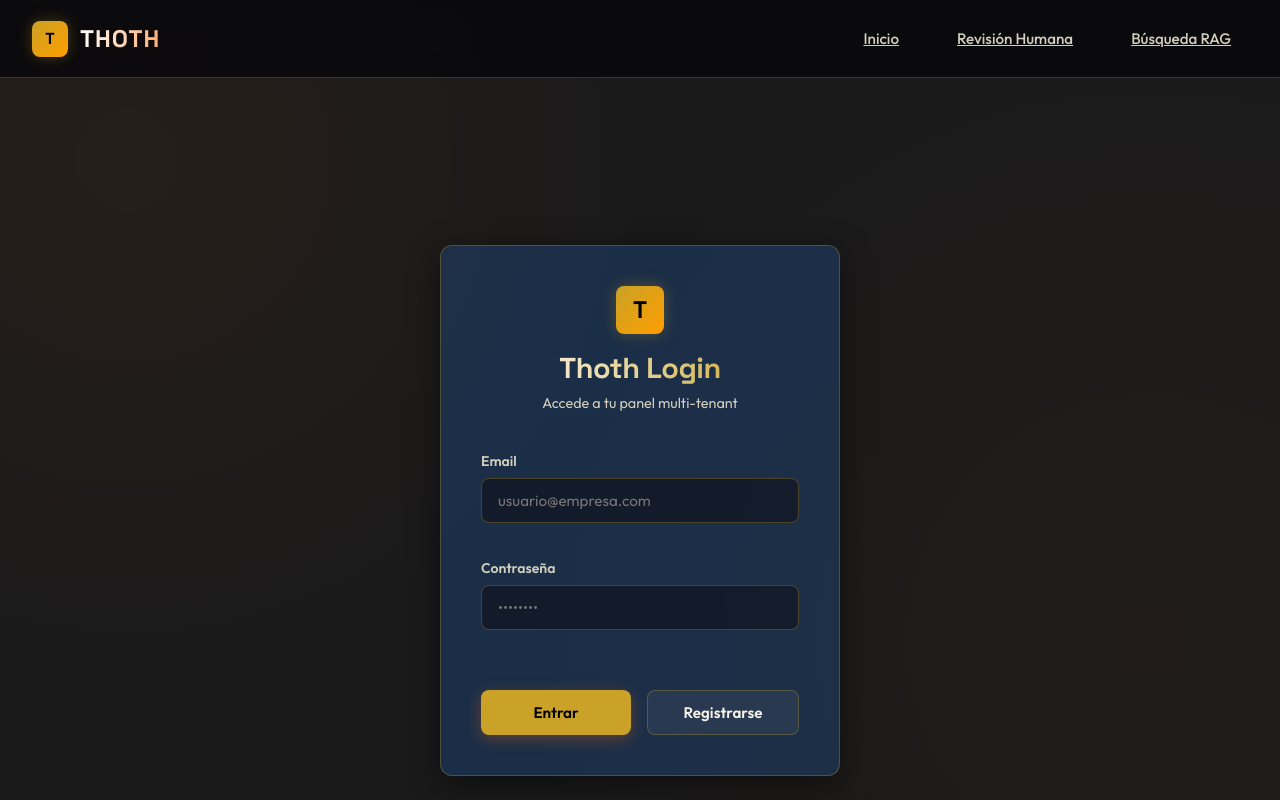
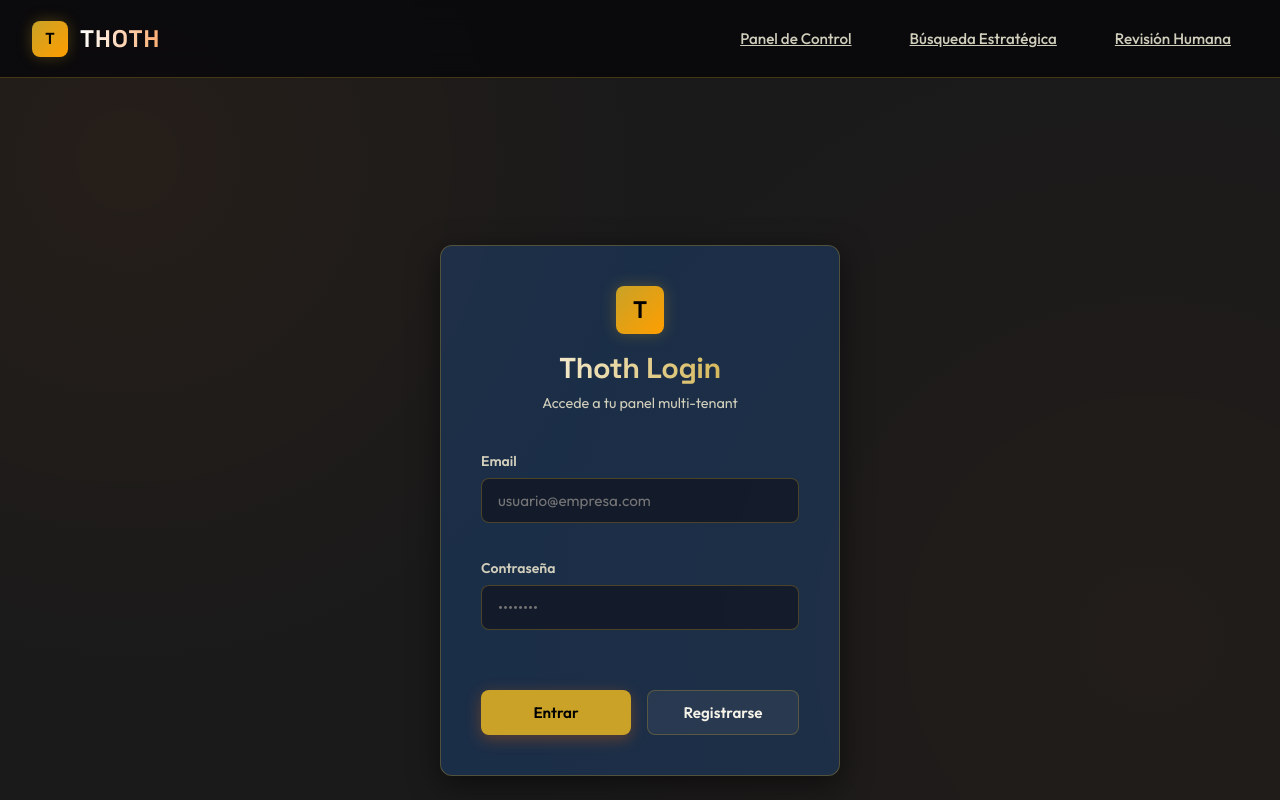
Before and after one commit to serviciosypresupuestos7-ship-it/thoth-app, a Next.js app: page /login in a window 1280 px wide. Built offline with nearby package versions, Linux system fonts and the light colour scheme.

Commit message:
Fix navigation and login redirect

```diff
--- a/src/app/layout.tsx
+++ b/src/app/layout.tsx
@@ -21,9 +21,9 @@ export default function RootLayout({
               <div className="logo-text">THOTH</div>
             </div>
             <nav className="nav-links">
-              <a href="/" className="nav-link">Inicio</a>
+              <a href="/" className="nav-link">Panel de Control</a>
+              <a href="/search" className="nav-link">Búsqueda Estratégica</a>
               <a href="/review" className="nav-link">Revisión Humana</a>
-              <a href="/search" className="nav-link">Búsqueda RAG</a>
             </nav>
           </header>
           <main className="main-content">
--- a/src/app/login/actions.ts
+++ b/src/app/login/actions.ts
@@ -19,7 +19,7 @@ export async function login(formData: FormData) {
     }
 
     revalidatePath('/', 'layout')
-    redirect('/review')
+    redirect('/')
 }
 
 export async function signup(formData: FormData) {
@@ -33,9 +33,9 @@ export async function signup(formData: FormData) {
     const { error } = await supabase.auth.signUp(data)
 
     if (error) {
-        redirect('/login?error=Error al registrar usuario')
+        return redirect('/login?message=No se pudo registrar usuario');
     }
 
     revalidatePath('/', 'layout')
-    redirect('/review')
+    redirect('/')
 }
```
Also changed, not shown: 1 other file (tests, documents, lock files or other folders).
